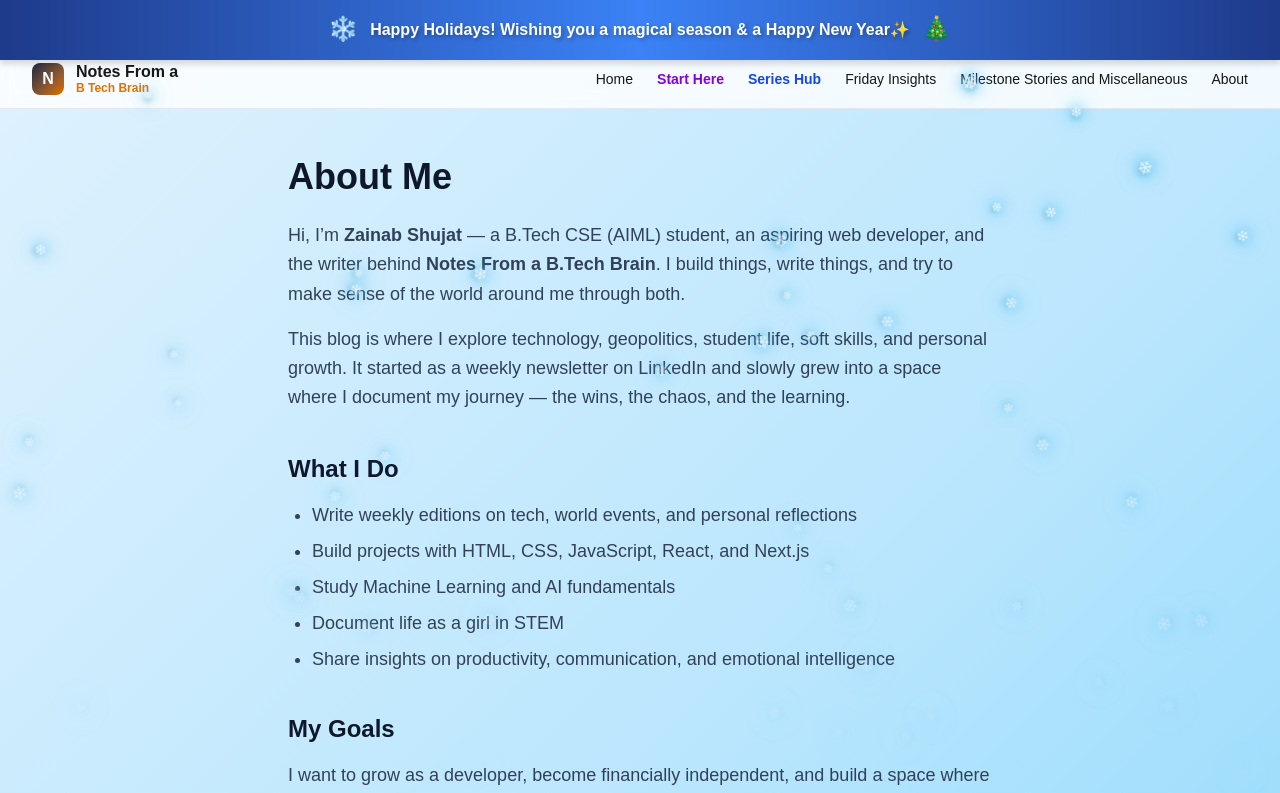
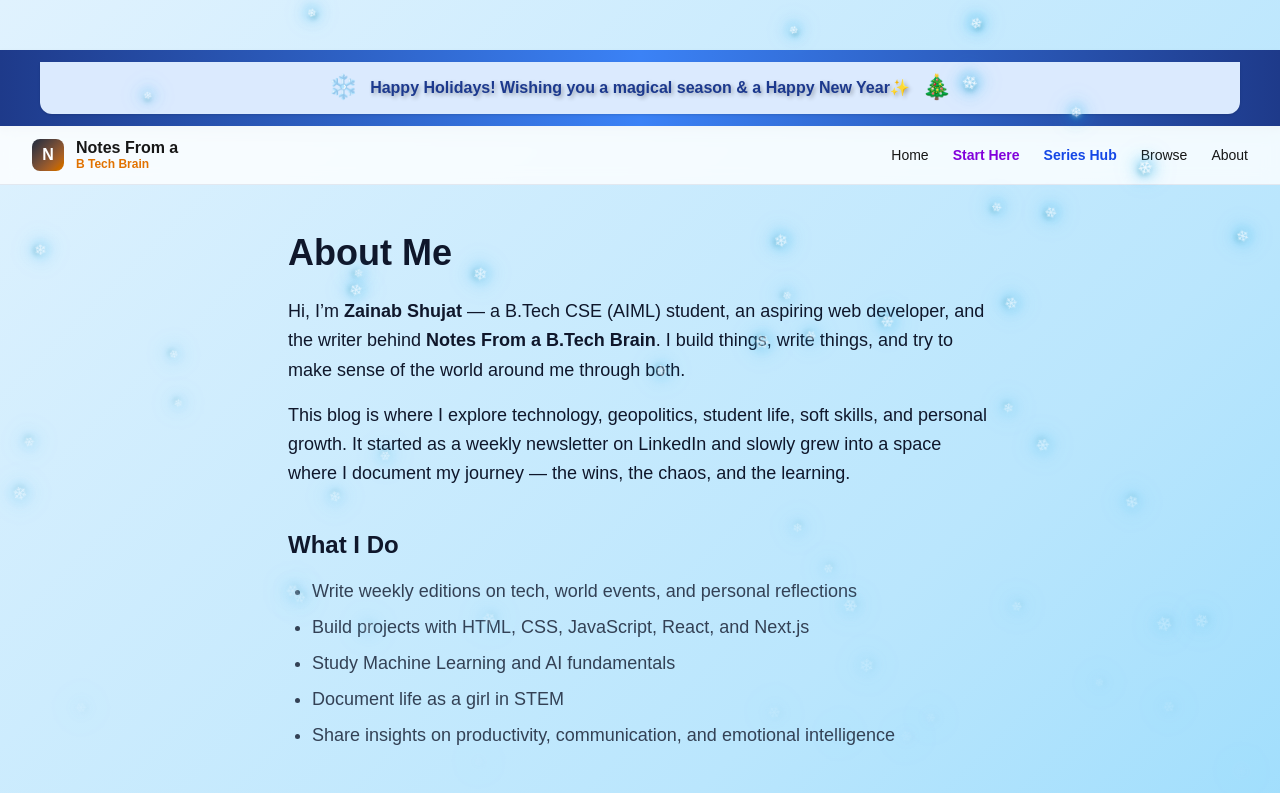
Before and after one commit to ZainabShujat/Btech-blog, a Next.js app: page /about in a window 1280 px wide. Shown: the top 793 px of the page. Built offline with nearby package versions, Linux system fonts and the light colour scheme.

Commit message:
dark mode

```diff
--- a/app/about/page.tsx
+++ b/app/about/page.tsx
@@ -1,23 +1,23 @@
 export default function AboutPage() {
   return (
     <main className="max-w-3xl mx-auto px-4 sm:px-6 md:px-8 py-12">
-      <h1 className="text-4xl font-bold mb-6">About Me</h1>
+      <h1 className="text-4xl font-bold mb-6 text-slate-900 dark:text-slate-100">About Me</h1>
 
-      <p className="text-lg text-slate-700 leading-relaxed mb-4">
+      <p className="text-lg text-slate-900 dark:text-slate-100 leading-relaxed mb-4">
         Hi, I’m <span className="font-semibold">Zainab Shujat</span> — a B.Tech CSE (AIML) student,
         an aspiring web developer, and the writer behind
         <span className="font-semibold"> Notes From a B.Tech Brain</span>.
         I build things, write things, and try to make sense of the world around me through both.
       </p>
 
-      <p className="text-lg text-slate-700 leading-relaxed mb-6">
+      <p className="text-lg text-slate-900 dark:text-slate-100 leading-relaxed mb-6">
         This blog is where I explore technology, geopolitics, student life, soft skills,
         and personal growth. It started as a weekly newsletter on LinkedIn and slowly
         grew into a space where I document my journey — the wins, the chaos, and the learning.
       </p>
 
-      <h2 className="text-2xl font-semibold mt-10 mb-4">What I Do</h2>
-      <ul className="list-disc pl-6 space-y-2 text-slate-700 text-lg">
+      <h2 className="text-2xl font-semibold mt-10 mb-4 text-slate-900 dark:text-slate-100">What I Do</h2>
+      <ul className="list-disc pl-6 space-y-2 text-slate-900 dark:text-slate-100 text-lg">
         <li>Write weekly editions on tech, world events, and personal reflections</li>
         <li>Build projects with HTML, CSS, JavaScript, React, and Next.js</li>
         <li>Study Machine Learning and AI fundamentals</li>
@@ -25,38 +25,38 @@ export default function AboutPage() {
         <li>Share insights on productivity, communication, and emotional intelligence</li>
       </ul>
 
-      <h2 className="text-2xl font-semibold mt-10 mb-4">My Goals</h2>
-      <p className="text-lg text-slate-700 leading-relaxed mb-6">
+      <h2 className="text-2xl font-semibold mt-10 mb-4 text-slate-900 dark:text-slate-100">My Goals</h2>
+      <p className="text-lg text-slate-900 dark:text-slate-100 leading-relaxed mb-6">
         I want to grow as a developer, become financially independent, and build a space
         where students like me feel seen — especially those who don’t fit neatly into
         “college clubs” but still dream big.
       </p>
 
-      <p className="text-lg text-slate-700 leading-relaxed mb-6">
+      <p className="text-lg text-slate-900 dark:text-slate-100 leading-relaxed mb-6">
         Long-term? I want to publish a book, build useful products, and create a body of
         work I’m proud of. This site is the first step.
       </p>
 
-      <h2 className="text-2xl font-semibold mt-10 mb-4">Portfolio</h2>
-      <p className="text-lg text-slate-700 leading-relaxed mb-6">
+      <h2 className="text-2xl font-semibold mt-10 mb-4 text-slate-900 dark:text-slate-100">Portfolio</h2>
+      <p className="text-lg text-slate-900 dark:text-slate-100 leading-relaxed mb-6">
         Curious about my work? Check out my portfolio site:
         {" "}
         <a
           href="https://zainabshujat.vercel.app/"
           target="_blank"
           rel="noopener noreferrer"
-          className="underline text-blue-600 font-medium hover:text-blue-800 transition-colors"
+          className="underline text-blue-600 dark:text-blue-300 font-medium hover:text-blue-800 dark:hover:text-blue-400 transition-colors"
         >
           zainabshujat.vercel.app
         </a>
       </p>
 
-      <h2 className="text-2xl font-semibold mt-10 mb-4">Let’s Connect</h2>
-      <p className="text-lg text-slate-700 leading-relaxed">
+      <h2 className="text-2xl font-semibold mt-10 mb-4 text-slate-900 dark:text-slate-100">Let’s Connect</h2>
+      <p className="text-lg text-slate-900 dark:text-slate-100 leading-relaxed">
         Reach out on{" "}
         <a href="https://www.linkedin.com/in/zainab-shujat-web-developer"
            target="_blank"
-           className="underline text-purple-600 font-medium">
+           className="underline text-purple-600 dark:text-purple-300 font-medium">
           LinkedIn
         </a>{" "}
         — I’d love to talk, learn, and grow together.
--- a/app/components/Nav.tsx
+++ b/app/components/Nav.tsx
@@ -9,10 +9,10 @@ export default function Nav() {
   const [open, setOpen] = useState(false);
 
   return (
-    <header className="sticky top-0 z-30 w-full border-b border-slate-200 bg-white/80 backdrop-blur">
-      <nav className="mx-auto max-w-screen-xl px-4 sm:px-6 md:px-8 py-3 flex items-center justify-between">
+    <header className="sticky top-0 z-30 w-full border-b border-slate-200 bg-white/80 dark:bg-slate-900/80 dark:border-slate-700 backdrop-blur">
+      <nav className="mx-auto max-w-7xl px-4 sm:px-6 md:px-8 py-3 flex items-center justify-between">
         <Link href="/" className="flex items-center gap-3">
-          <span className="inline-flex h-8 w-8 items-center justify-center rounded-lg bg-gradient-to-br from-slate-800 to-amber-600 text-white font-bold">N</span>
+          <span className="inline-flex h-8 w-8 items-center justify-center rounded-lg bg-linear-to-br from-slate-800 to-amber-600 text-white font-bold dark:bg-linear-to-br dark:from-slate-200 dark:to-amber-400 dark:text-slate-900">N</span>
           <div className="leading-tight">
             <div className="font-semibold">Notes From a</div>
             <div className="text-xs text-amber-600 font-semibold -mt-0.5">B Tech Brain</div>
@@ -21,12 +21,11 @@ export default function Nav() {
 
         {/* Desktop links */}
         <div className="hidden md:flex items-center gap-6 text-sm">
-          <Link href="/" className="hover:underline">Home</Link>
-          <Link href="/start-here" className="hover:underline text-purple-700 font-semibold">Start Here</Link>
-          <Link href="/series-hub" className="hover:underline text-blue-700 font-semibold">Series Hub</Link>
-          <Link href="/category/friday-insights" className="hover:underline">Friday Insights</Link>
-          <Link href="/category/milestone-stories-and-miscellaneous" className="hover:underline">Milestone Stories and Miscellaneous</Link>
-          <Link href="/about" className="hover:underline">About</Link>
+          <Link href="/" className="hover:underline dark:hover:text-amber-400">Home</Link>
+          <Link href="/start-here" className="hover:underline text-purple-700 font-semibold dark:text-purple-300">Start Here</Link>
+          <Link href="/series-hub" className="hover:underline text-blue-700 font-semibold dark:text-blue-300">Series Hub</Link>
+          <Link href="/browse" className="hover:underline dark:hover:text-amber-400">Browse</Link>
+          <Link href="/about" className="hover:underline dark:hover:text-amber-400">About</Link>
         </div>
 
         {/* Mobile hamburger */}
@@ -34,7 +33,7 @@ export default function Nav() {
           <button
             aria-label="Toggle menu"
             onClick={() => setOpen((v) => !v)}
-            className="p-2 rounded-md inline-flex items-center justify-center text-slate-700 hover:bg-slate-100"
+            className="p-2 rounded-md inline-flex items-center justify-center text-slate-700 hover:bg-slate-100 dark:text-slate-200 dark:hover:bg-slate-800"
           >
             {/* simple animated bars */}
             <span className="sr-only">Toggle menu</span>
@@ -60,18 +59,18 @@ export default function Nav() {
 
       {/* Mobile dropdown panel */}
       <div
-        className={`md:hidden bg-white border-b border-slate-100 shadow-sm transition-[max-height,opacity] duration-200 overflow-hidden ${
+        className={`md:hidden bg-white dark:bg-slate-900 border-b border-slate-100 dark:border-slate-700 shadow-sm transition-[max-height,opacity] duration-200 overflow-hidden ${
           open ? "max-h-60 opacity-100" : "max-h-0 opacity-0"
         }`}
       >
         <div className="px-4 pt-3 pb-4 space-y-2">
-          <Link href="/" className="block py-2 px-2 rounded hover:bg-slate-50">Home</Link>
-          <Link href="/start-here" className="block py-2 px-2 rounded bg-purple-100 text-purple-700 font-semibold">Start Here</Link>
-          <Link href="/series-hub" className="block py-2 px-2 rounded bg-blue-100 text-blue-700 font-semibold">Series Hub</Link>
-          <Link href="/about" className="block py-2 px-2 rounded hover:bg-slate-50">About</Link>
-          <Link href="/category/friday-insights" className="block py-2 px-2 rounded hover:bg-slate-50">Friday Insights</Link>
-          <Link href="/category/tech-pulse" className="block py-2 px-2 rounded hover:bg-slate-50">Tech Pulse</Link>
-          <Link href="/category/world-watch" className="block py-2 px-2 rounded hover:bg-slate-50">World Watch</Link>
+          <Link href="/" className="block py-2 px-2 rounded hover:bg-slate-50 dark:hover:bg-slate-800">Home</Link>
+          <Link href="/start-here" className="block py-2 px-2 rounded bg-purple-100 text-purple-700 font-semibold dark:bg-purple-900 dark:text-purple-200">Start Here</Link>
+          <Link href="/series-hub" className="block py-2 px-2 rounded bg-blue-100 text-blue-700 font-semibold dark:bg-blue-900 dark:text-blue-200">Series Hub</Link>
+          <Link href="/browse" className="block py-2 px-2 rounded hover:bg-slate-50 dark:hover:bg-slate-800">Browse</Link>
+          <Link href="/about" className="block py-2 px-2 rounded hover:bg-slate-50 dark:hover:bg-slate-800">About</Link>
+          <Link href="/category/tech-pulse" className="block py-2 px-2 rounded hover:bg-slate-50 dark:hover:bg-slate-800">Tech Pulse</Link>
+          <Link href="/category/world-watch" className="block py-2 px-2 rounded hover:bg-slate-50 dark:hover:bg-slate-800">World Watch</Link>
         </div>
       </div>
     </header>
--- a/app/components/WinterTheme.tsx
+++ b/app/components/WinterTheme.tsx
@@ -16,16 +16,16 @@ export default function WinterTheme() {
 
   return (
     <>
-      {/* Festive Banner */}
+      {/* Festive Banner (fixed at top) */}
       <div className="winter-banner">
-        <div className="banner-content">
+        <div className="banner-content flex items-center justify-center gap-2 py-2 px-4 bg-blue-100 dark:bg-slate-800 text-blue-900 dark:text-blue-100 font-semibold text-sm md:text-base rounded-b-xl shadow">
           <span className="banner-emoji">❄️</span>
           <span className="banner-text">Happy Holidays! Wishing you a magical season & a Happy New Year✨</span>
           <span className="banner-emoji">🎄</span>
         </div>
       </div>
 
-      {/* Snowflakes */}
+      {/* Snowflakes (fixed, full height, animated) */}
       <div className="snowfall" aria-hidden="true" suppressHydrationWarning>
         {Array.from({ length: 50 }).map((_, i) => (
           <div
@@ -50,6 +50,12 @@ export default function WinterTheme() {
           background: linear-gradient(135deg, #e0f2fe 0%, #bae6fd 50%, #7dd3fc 100%) !important;
           background-attachment: fixed;
           padding-top: 50px !important;
+        }
+        @media (prefers-color-scheme: dark) {
+          body {
+            background: linear-gradient(135deg, #0f172a 0%, #334155 50%, #1e293b 100%) !important;
+            color: #f1f5f9 !important;
+          }
         }
 
         /* Add frost effect to cards */
@@ -77,6 +83,29 @@ export default function WinterTheme() {
           position: relative;
           overflow: hidden;
           transition: all 0.3s ease;
+        }
+        @media (prefers-color-scheme: dark) {
+          .border-purple-500,
+          .border-pink-400,
+          .border-pink-300,
+          .border-amber-300,
+          .border-amber-500,
+          .border-green-300,
+          .border-emerald-300,
+          .border-emerald-500,
+          .border-blue-300,
+          .border-blue-400 {
+            background: linear-gradient(135deg,
+              rgba(30, 41, 59, 0.95),
+              rgba(51, 65, 85, 0.9),
+              rgba(15, 23, 42, 0.95)) !important;
+            border: 2px solid rgba(51, 65, 85, 0.7) !important;
+            box-shadow:
+              0 8px 32px rgba(30, 64, 175, 0.15),
+              0 4px 16px rgba(51, 65, 85, 0.2),
+              inset 0 2px 4px rgba(30, 41, 59, 1),
+              inset -2px -2px 8px rgba(51, 65, 85, 0.4) !important;
+          }
         }
 
         .border-purple-500::before,
@@ -145,6 +174,28 @@ export default function WinterTheme() {
             inset -2px -2px 10px rgba(186, 230, 253, 0.5) !important;
           transform: translateY(-2px);
         }
+        @media (prefers-color-scheme: dark) {
+          .border-purple-500:hover,
+          .border-pink-400:hover,
+          .border-pink-300:hover,
+          .border-amber-300:hover,
+          .border-amber-500:hover,
+          .border-green-300:hover,
+          .border-emerald-300:hover,
+          .border-emerald-500:hover,
+          .border-blue-300:hover,
+          .border-blue-400:hover {
+            background: linear-gradient(135deg,
+              rgba(30, 41, 59, 0.98),
+              rgba(51, 65, 85, 0.93),
+              rgba(30, 64, 175, 0.90)) !important;
+            box-shadow:
+              0 12px 40px rgba(30, 64, 175, 0.25),
+              0 6px 20px rgba(51, 65, 85, 0.3),
+              inset 0 2px 6px rgba(30, 41, 59, 1),
+              inset -2px -2px 10px rgba(51, 65, 85, 0.5) !important;
+          }
+        }
 
         @keyframes crystallize {
           0%, 100% {
@@ -161,16 +212,12 @@ export default function WinterTheme() {
       <style jsx>{`
         /* Festive Banner */
         .winter-banner {
-          position: fixed;
-          top: 0;
-          left: 0;
-          right: 0;
+          position: static;
           width: 100%;
           background: linear-gradient(90deg, #0ea5e9, #38bdf8, #0ea5e9);
           color: white;
           padding: 12px 20px;
           text-align: center;
-          z-index: 10000;
           box-shadow: 0 4px 6px rgba(0, 0, 0, 0.15);
           animation: shimmer 3s ease-in-out infinite;
         }
@@ -213,10 +260,7 @@ export default function WinterTheme() {
           }
         }
 
-        /* Add padding to body to account for banner */
-        :global(body) {
-          padding-top: 50px !important;
-        }
+        /* Remove global body padding, use margin on main content instead */
 
         /* Snowfall Effect */
         .snowfall {
```
Also changed, not shown: app/components/CategoryCard.tsx (+4 -4 lines), app/components/PostCard.tsx (+5 -5 lines), app/post/[slug]/page.tsx (+4 -4 lines).
